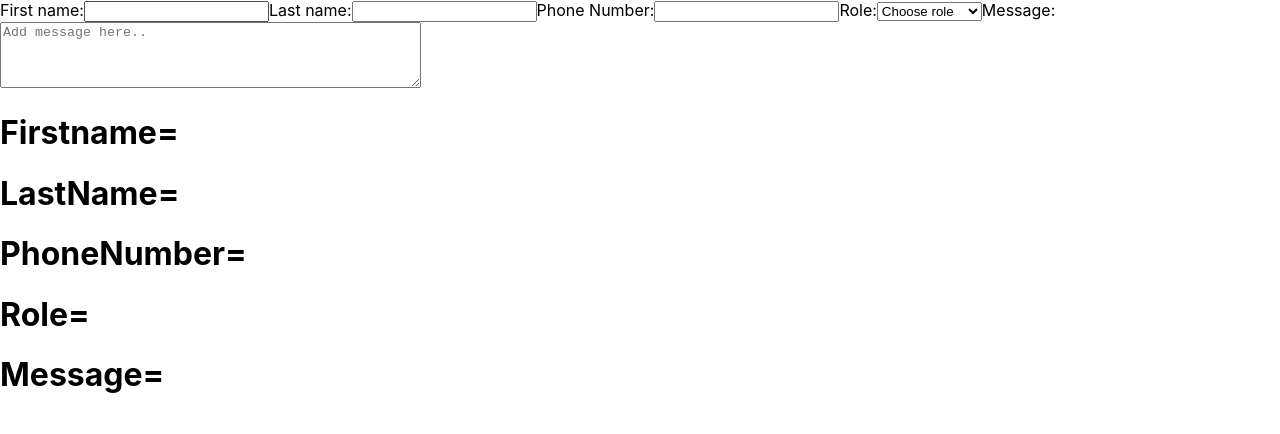
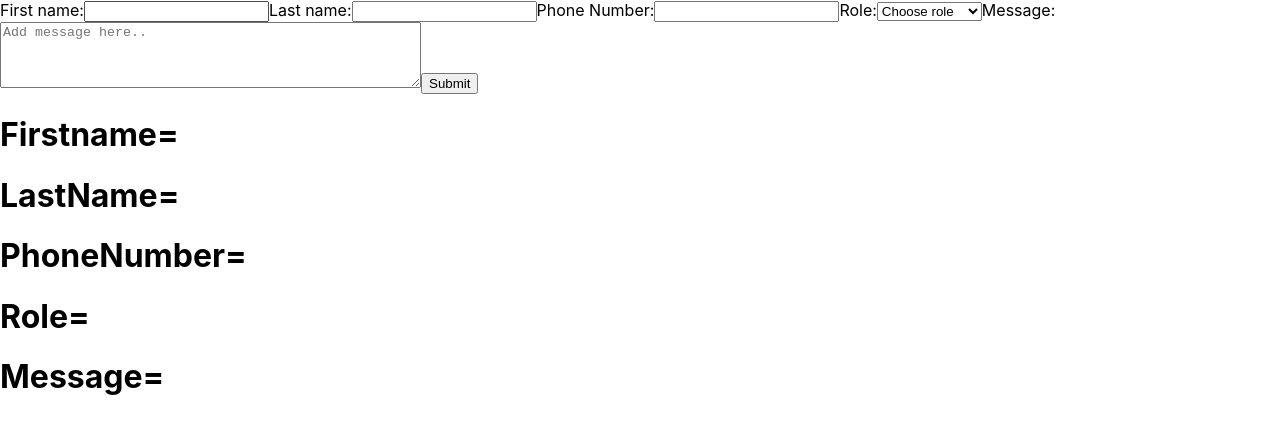
Before and after one commit to a-matta/controlled_form, a React (Create React App) app: page / in a window 1280 px wide. Shown: the top 434 px of the page. Built offline with nearby package versions, Linux system fonts and the light colour scheme.

Commit message:
add submit handler

```diff
--- a/src/App.js
+++ b/src/App.js
@@ -15,10 +15,18 @@ export default class App extends Component {
     this.setState({ [e.target.name]: e.target.value });
   };
 
+  submitHandler = (e) => {
+    e.preventDefault();
+    console.log("Form Submitted");
+  };
+
   render() {
     return (
       <div>
-        <Form inputHandler={this.inputHandler} />
+        <Form
+          inputHandler={this.inputHandler}
+          submitHandler={this.submitHandler}
+        />
         <View {...this.state} />
       </div>
     );
--- a/src/Form.js
+++ b/src/Form.js
@@ -1,7 +1,7 @@
 import React from "react";
-export function Form({ inputHandler }) {
+export function Form({ inputHandler, submitHandler }) {
   return (
-    <>
+    <form onSubmit={submitHandler}>
       <label htmlFor="firstName">First name:</label>
       <input
         type="text"
@@ -9,6 +9,7 @@ export function Form({ inputHandler }) {
         name="firstName"
         onChange={inputHandler}
       />
+
       <label htmlFor="lastName">Last name:</label>
       <input
         type="text"
@@ -16,6 +17,7 @@ export function Form({ inputHandler }) {
         name="lastName"
         onChange={inputHandler}
       />
+
       <label htmlFor="phoneNumber">Phone Number:</label>
       <input
         type="tel"
@@ -40,7 +42,9 @@ export function Form({ inputHandler }) {
         cols="50"
         placeholder="Add message here.."
         onChange={inputHandler}
-      ></textarea>
-    </>
+      />
+
+      <button type="submit">Submit</button>
+    </form>
   );
 }
```
